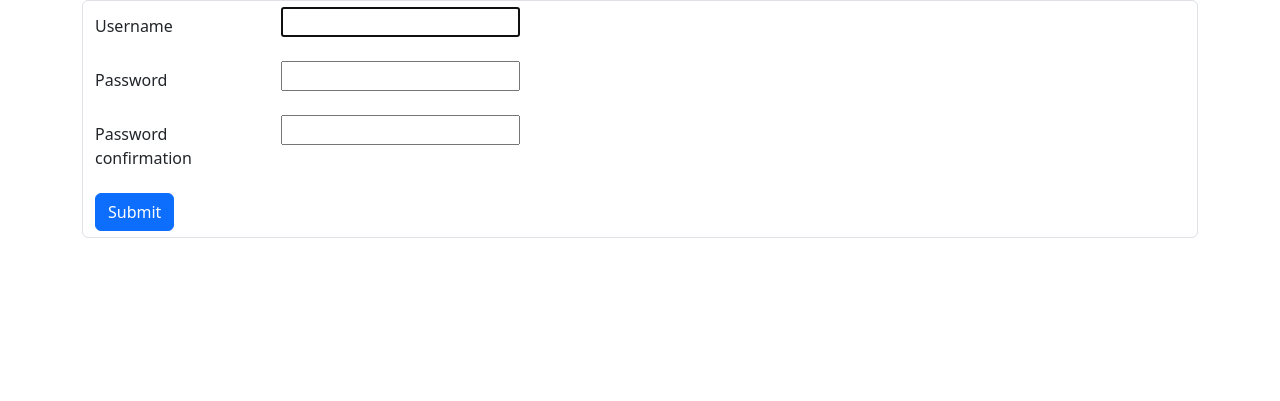
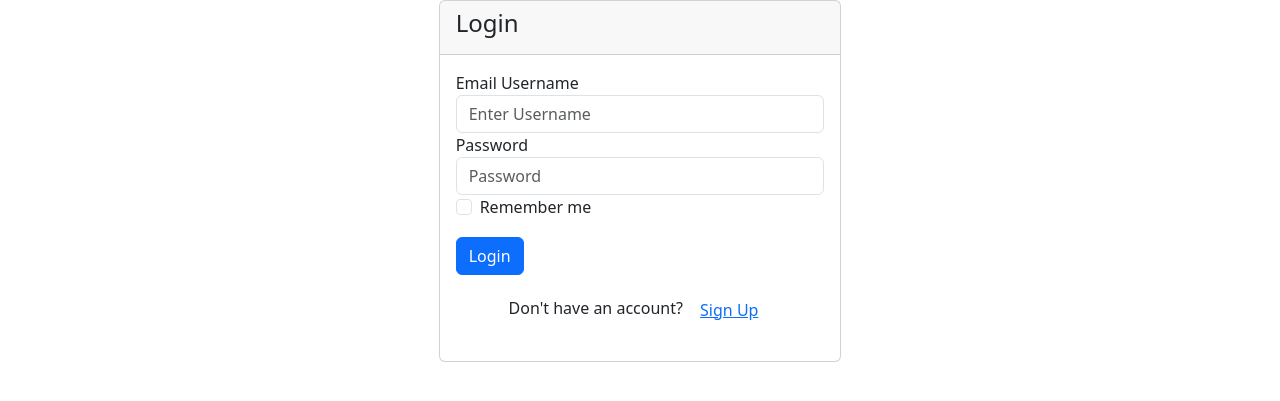
Before and after one commit to isurumanoddev/Ecommerce_Website, a Django app: page /user_register/ in a window 1280 px wide. Shown: the part 56-457 px from the top of the page. Run offline with Django 4.2, Linux system fonts and the light colour scheme.

Commit message:
UI improve

```diff
--- a/templates/register.html
+++ b/templates/register.html
@@ -8,24 +8,61 @@
 	<link href="https://cdn.jsdelivr.net/npm/bootstrap@5.3.0-alpha1/dist/css/bootstrap.min.css" rel="stylesheet"
 	      integrity="sha384-GLhlTQ8iRABdZLl6O3oVMWSktQOp6b7In1Zl3/Jr59b6EGGoI1aFkw7cmDA6j6gD" crossorigin="anonymous">
 	<link rel="stylesheet" type="text/css" href="{% static "styles/main.css" %}">
+	<style>
+        .card {
+            margin-top: 20%;
+        }
+
+        .card-header, .card-body {
+            background-color: #f8f9fa;
+        }
+
+        .btn-primary {
+            background-color: #007bff;
+            border-color: #007bff;
+        }
+
+        .btn-primary:hover {
+            background-color: #0069d9;
+            border-color: #0062cc;
+        }
+	</style>
 </head>
 <body>
 
 {% block content %}
-	<div class="container">
-		<form class="form-control" method="POST">
-			{% csrf_token %}
-			{% for item in form %}
-				<div class="mb-3 row">
-					<label for="staticEmail" class="col-sm-2 col-form-label">{{ item.label }}</label>
-					<div class="col-sm-10">
-						{{ item }}
+
+	<div class="container-fluid">
+		<div class="row justify-content-center align-items-center">
+			<div class="col-sm-4 col-md-4 col-lg-4">
+				<div class="card">
+					<div class="card-header">
+						<h4>Login</h4>
+					</div>
+					<div class="card-body">
+						<form method="POST">
+							{% csrf_token %}
+							<div class="form-group">
+								<label for="email">Email Username</label>
+								<input type="text" class="form-control" name="name" placeholder="Enter Username">
+							</div>
+							<div class="form-group">
+								<label for="password">Password</label>
+								<input type="password" class="form-control" name="password" placeholder="Password">
+							</div>
+							<div class="form-check">
+								<input type="checkbox" class="form-check-input" id="remember">
+								<label class="form-check-label" for="remember">Remember me</label>
+							</div>
+							<button type="submit" class="btn btn-primary btn-block mt-3">Login</button>
+							<div class="text-center mt-3">
+								<p>Don't have an account? <a href="{% url "register" %}" class="btn btn-link">Sign Up</a></p>
+							</div>
+						</form>
 					</div>
 				</div>
-			{% endfor %}
-			<button type="submit" class="btn btn-primary">Submit</button>
-		</form>
-
+			</div>
+		</div>
 	</div>
 
 
```
